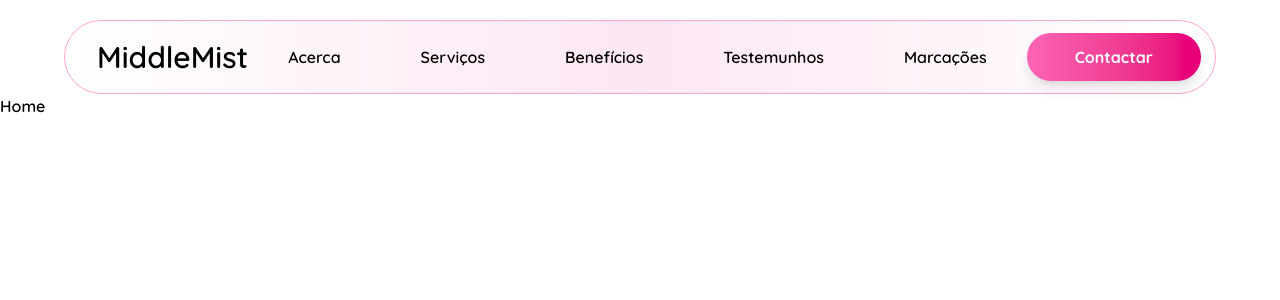
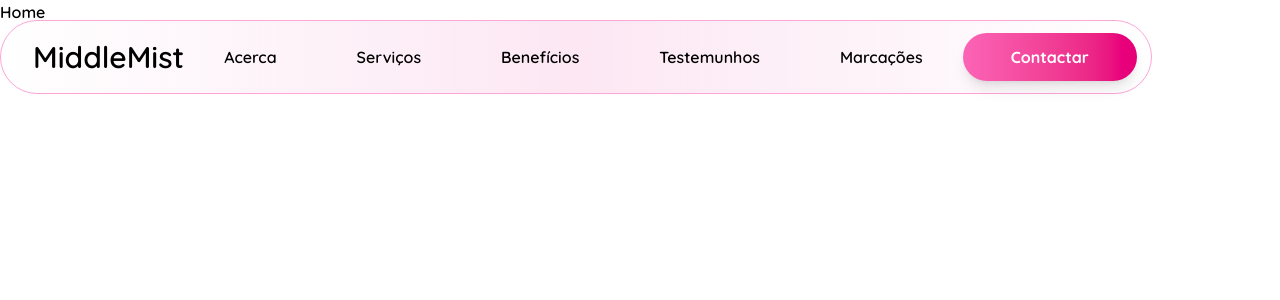
Before and after one commit to ndhambii/middlemist-website, a Next.js app: page / in a window 1280 px wide. Shown: the top 300 px of the page. Built offline with nearby package versions, Linux system fonts and the light colour scheme.

Commit message:
Update Navbar.tsx

```diff
--- a/app/components/Navbar.tsx
+++ b/app/components/Navbar.tsx
@@ -5,7 +5,7 @@ import { navLinks } from "../constants.tsx/constants";
 const Navbar = () => {
   return (
     <div className="">
-      <nav className="flex items-center justify-between border border-pink-300 bg-gradient-to-r from-transparent via-pink-100 to-transparent rounded-full mt-5 py-3 px-8 w-[90%] mx-auto">
+      <nav className="fixed z-[10000] flex items-center justify-between border border-pink-300 bg-gradient-to-r from-transparent via-pink-100 to-transparent rounded-full mt-5 py-3 px-8 w-[90%] mx-auto">
         <div>
           <Link href="/">
             <h1 className="text-3xl">MiddleMist</h1>
```
